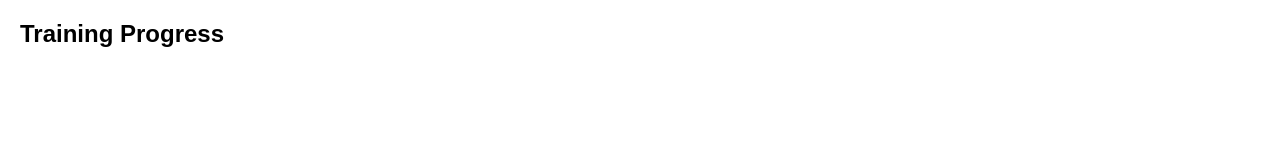
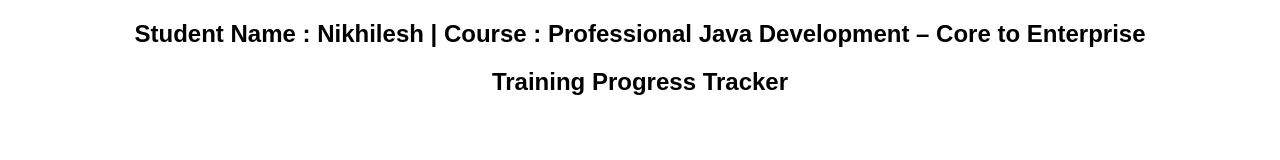
Before and after one commit to dmcjacademy/courses, a plain HTML site: page Nikhilesh_Status_Report.html in a window 1280 px wide. Drawn offline with Linux system fonts and the light colour scheme; no server answers.

Commit message:
Update Nikhilesh_Status_Report.html

```diff
--- a/Nikhilesh_Status_Report.html
+++ b/Nikhilesh_Status_Report.html
@@ -6,6 +6,9 @@
     body {
       font-family: Arial, sans-serif;
       margin: 20px;
+    }
+       h2 {
+      text-align: center;
     }
     table {
       width: 100%;
@@ -33,7 +36,8 @@
   </style>
 </head>
 <body>
-  <h2>Training Progress</h2>
+  <h2>Student Name : Nikhilesh | Course : Professional Java Development – Core to Enterprise </h2>
+  <h2>Training Progress Tracker</h2>
   <table id="dataGrid">
     <thead></thead>
     <tbody></tbody>
```
